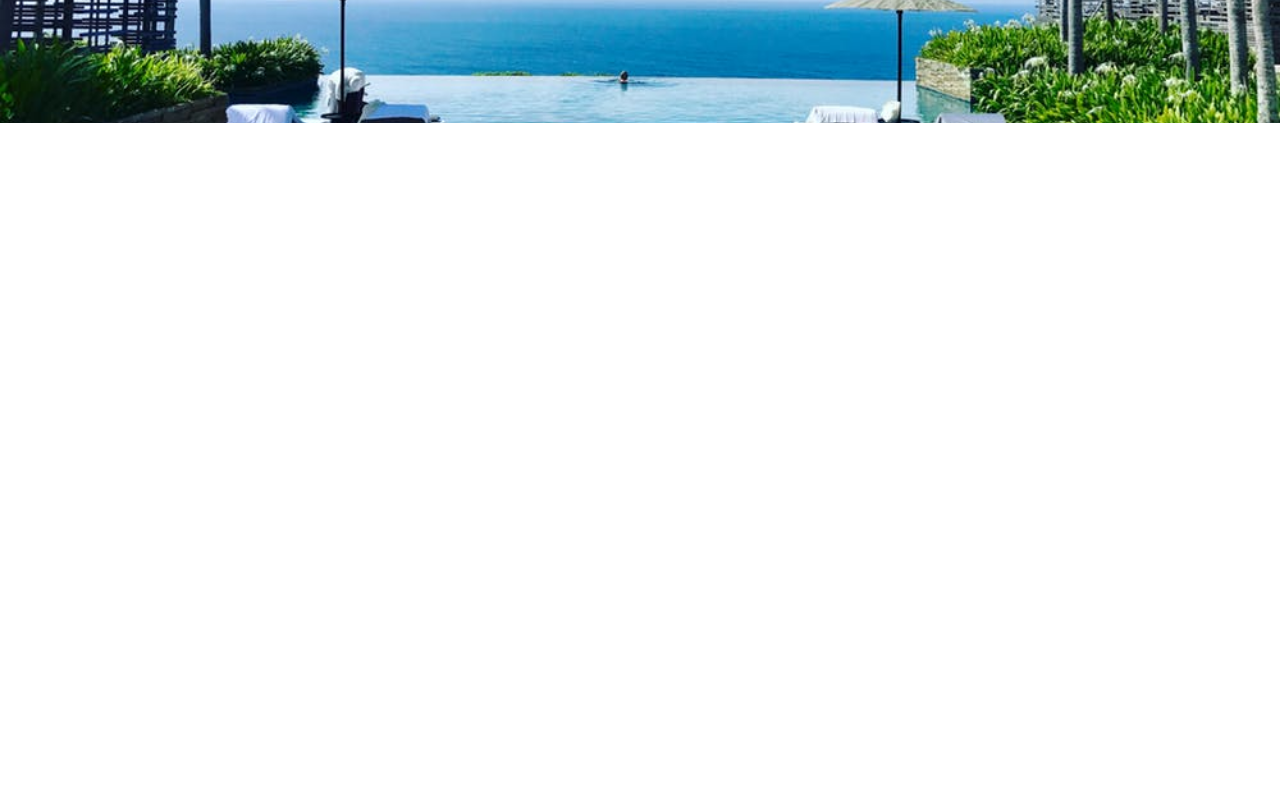
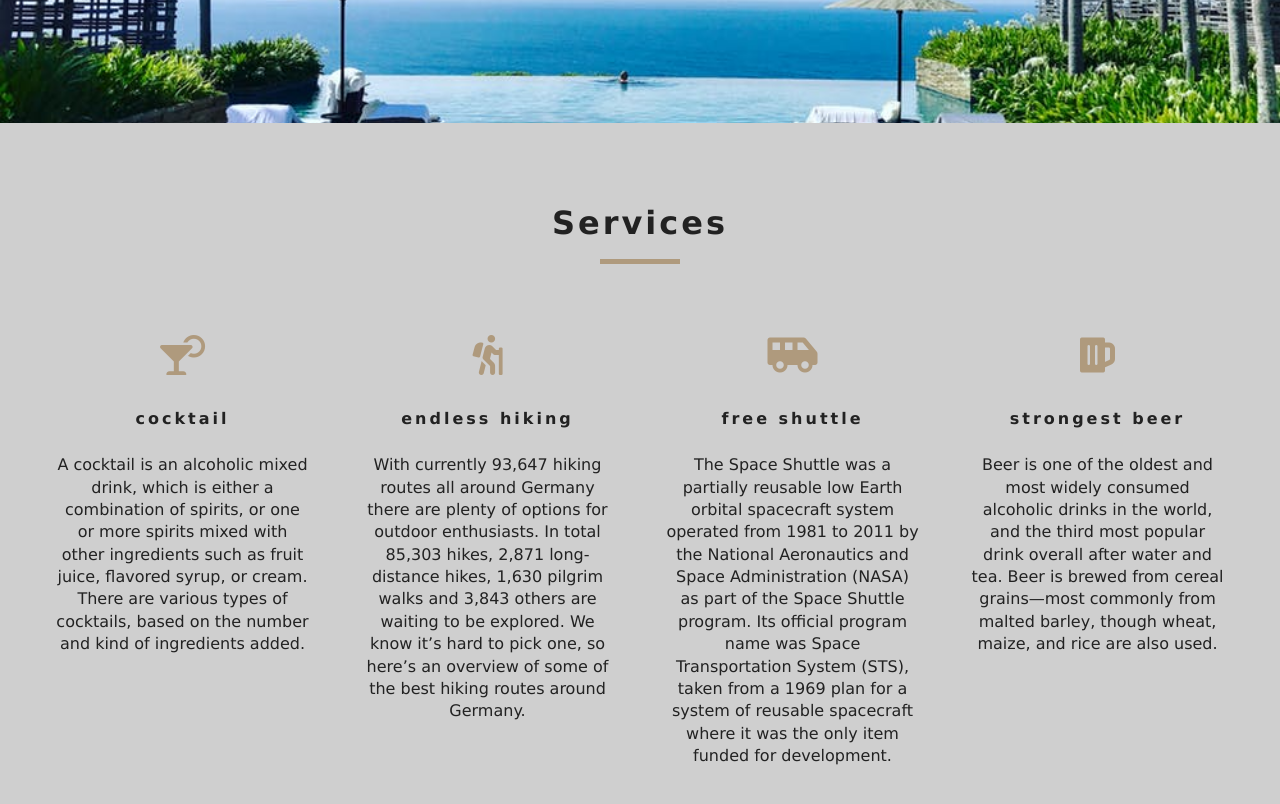
Before and after one commit to ohayamic/Mega-FoodApp-Recipe-AdvisoryApp, a React (Create React App) app: page / in a window 1280 px wide. Shown: the part 520-1324 px from the top of the page. Before the commit the page ends 800 px from the top, so only its background shows below. Built offline with nearby package versions, Linux system fonts and the light colour scheme.

Commit message:
added section of the services components

```diff
--- a/src/Components/Banner/Banner.scss
+++ b/src/Components/Banner/Banner.scss
@@ -46,22 +46,3 @@
   }
 }
 /* End of Banner */
-
-/* Title */
-.section-title {
-  text-align: center;
-  margin-bottom: 4rem;
-}
-.section-title h4 {
-  font-size: 2rem;
-  letter-spacing: var(--mainSpacing);
-  text-transform: capitalize;
-  margin-bottom: 1rem;
-}
-.section-title div {
-  width: 5rem;
-  height: 5px;
-  margin: 0 auto;
-  background: var(--primaryColor);
-}
-/* end of Title */
--- a/src/Components/Home/Home.js
+++ b/src/Components/Home/Home.js
@@ -1,6 +1,7 @@
 import React from "react";
 import { Hero } from "../Hero/Hero";
 import { Banner } from "../Banner/Banner";
+import { Services } from "../Services/Services";
 import "./Home.scss";
 export const Home = () => {
   return (
@@ -12,6 +13,7 @@ export const Home = () => {
           subtitle="deluxe rooms starting at $299"
         />
       </Hero>
+      <Services />
     </div>
   );
 };
--- a/src/Components/Home/Home.scss
+++ b/src/Components/Home/Home.scss
@@ -0,0 +1,3 @@
+// Import the css breakpoint functions
+@import "../../breakpoints.scss";
+@import "../../App.scss";
--- a/src/Components/Rooms/Rooms.js
+++ b/src/Components/Rooms/Rooms.js
@@ -1,16 +1,18 @@
 import React from "react";
 import { Hero } from "../Hero/Hero";
 import { Banner } from "../Banner/Banner";
+import { Title } from "../Title/Title";
 
 export const Rooms = () => {
   return (
     <div>
       <Hero hero="roomsHero">
         <Banner
-          title="luxurious rooms"
-          subtitle="deluxe rooms starting at $299"
+          title="our rooms"
+          subtitle="search through our gorgious rooms "
         />
       </Hero>
+      <Title title="search rooms" />
     </div>
   );
 };
--- a/src/Components/Rooms/Rooms.scss
+++ b/src/Components/Rooms/Rooms.scss
@@ -0,0 +1,3 @@
+// Import the css breakpoint functions
+@import "../../breakpoints.scss";
+@import "../../App.scss";
--- /dev/null
+++ b/src/Components/Services/Services.js
@@ -0,0 +1,54 @@
+import React from "react";
+import { Title } from "../Title/Title";
+
+import "./Services.scss";
+
+const services = [
+  {
+    id: 1,
+    img: <i className="fas fa-cocktail"></i>,
+    title: "cocktail",
+    text:
+      "A cocktail is an alcoholic mixed drink, which is either a combination of spirits, or one or more spirits mixed with other ingredients such as fruit juice, flavored syrup, or cream. There are various types of cocktails, based on the number and kind of ingredients added.",
+  },
+  {
+    id: 2,
+    img: <i className="fas fa-hiking"></i>,
+    title: "endless hiking",
+    text:
+      "With currently 93,647 hiking routes all around Germany there are plenty of options for outdoor enthusiasts. In total 85,303 hikes, 2,871 long-distance hikes, 1,630 pilgrim walks and 3,843 others are waiting to be explored. We know it’s hard to pick one, so here’s an overview of some of the best hiking routes around Germany.",
+  },
+  {
+    id: 3,
+    img: <i className="fas fa-shuttle-van"></i>,
+    title: "free shuttle",
+    text:
+      "The Space Shuttle was a partially reusable low Earth orbital spacecraft system operated from 1981 to 2011 by the National Aeronautics and Space Administration (NASA) as part of the Space Shuttle program. Its official program name was Space Transportation System (STS), taken from a 1969 plan for a system of reusable spacecraft where it was the only item funded for development.",
+  },
+  {
+    id: 4,
+    img: <i className="fas fa-beer"></i>,
+    title: "strongest beer",
+    text:
+      "Beer is one of the oldest and most widely consumed alcoholic drinks in the world, and the third most popular drink overall after water and tea. Beer is brewed from cereal grains—most commonly from malted barley, though wheat, maize, and rice are also used.",
+  },
+];
+
+export const Services = () => {
+  return (
+    <section className="services">
+      <Title title="services" />
+      <div className="services-center">
+        {services.map((service) => {
+          return (
+            <article className="service" key={service.id}>
+              <span>{service.img}</span>
+              <h6>{service.title}</h6>
+              <p>{service.text}</p>
+            </article>
+          );
+        })}
+      </div>
+    </section>
+  );
+};
--- /dev/null
+++ b/src/Components/Services/Services.scss
@@ -0,0 +1,47 @@
+// Import the css breakpoint functions
+@import "../../breakpoints.scss";
+@import "../../App.scss";
+
+/* services */
+.services {
+  padding: 5rem 0;
+}
+.services {
+  background: var(--darkGrey);
+  text-align: center;
+}
+.services-center {
+  width: 90vw;
+  margin: 0 auto;
+  display: grid;
+  grid-template-columns: repeat(auto-fit, minmax(255px, 1fr));
+  grid-row-gap: 2rem;
+  grid-column-gap: 50px;
+}
+.service span {
+  display: inline-block;
+  color: var(--primaryColor);
+  font-size: 2.5rem;
+  margin-bottom: 1.5rem;
+}
+.services h6 {
+  letter-spacing: var(--mainSpacing);
+}
+.services p {
+  width: 80%;
+  margin: 0 auto;
+}
+
+@media screen and (min-width: 992px) {
+  .services-center {
+    width: 95vw;
+    max-width: 1170px;
+  }
+}
+
+@media screen and (min-width: 1200px) {
+  .services p {
+    width: 100%;
+  }
+}
+/*end of services */
--- /dev/null
+++ b/src/Components/Title/Title.js
@@ -0,0 +1,10 @@
+import React from "react";
+import "./Title.scss";
+export const Title = ({ title }) => {
+  return (
+    <section className="section-title">
+      <h4>{title}</h4>
+      <div></div>
+    </section>
+  );
+};
--- /dev/null
+++ b/src/Components/Title/Title.scss
@@ -0,0 +1,22 @@
+// Import the css breakpoint functions
+@import "../../breakpoints.scss";
+@import "../../App.scss";
+
+/* Title */
+.section-title {
+  text-align: center;
+  margin-bottom: 4rem;
+}
+.section-title h4 {
+  font-size: 2rem;
+  letter-spacing: var(--mainSpacing);
+  text-transform: capitalize;
+  margin-bottom: 1rem;
+}
+.section-title div {
+  width: 5rem;
+  height: 5px;
+  margin: 0 auto;
+  background: var(--primaryColor);
+}
+/* end of Title */
```
